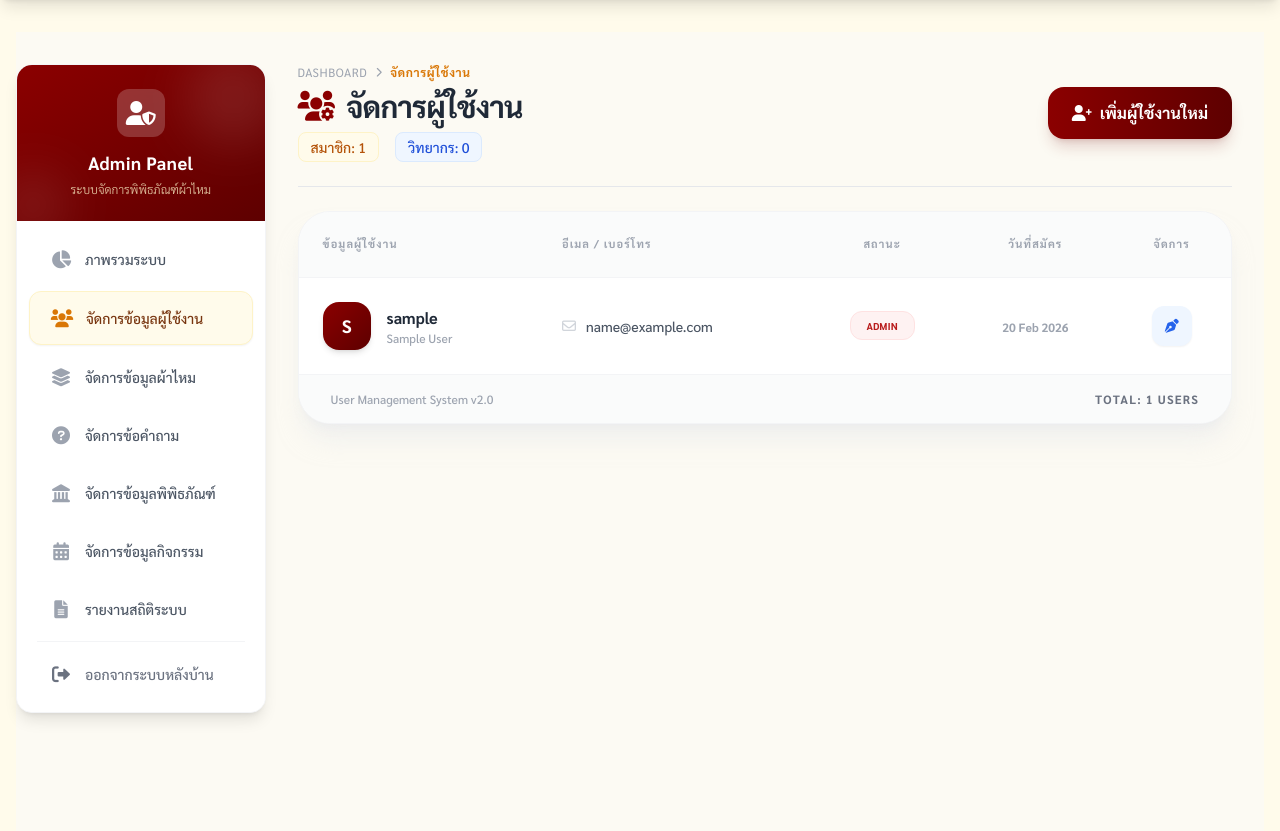
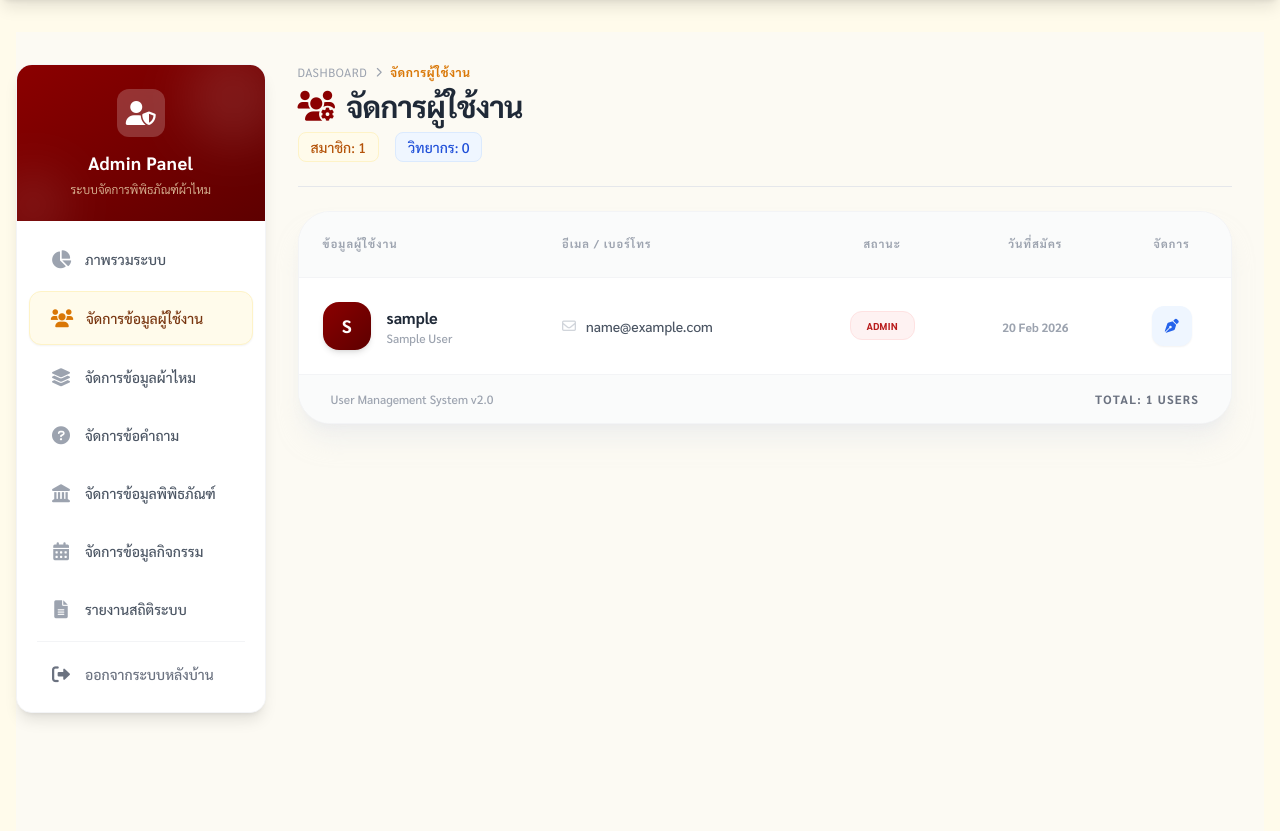
Before and after one commit to Chaitawat02/PROJECT68, a Django app: page /admin-panel/manage-users/ in a window 1280 px wide. Shown: the part 74-905 px from the top of the page. Run offline with Django 5.2, Linux system fonts and the light colour scheme; the visitor is signed in with stand-in values (Sample User, id 1); data comes from the database, SQL or seed files in the repository; data that the repository does not hold is empty; some libraries are stand-ins or nearby versions.

Commit message:
Fix admin and migrations

```diff
--- a/main/templates/admin_panel/Users/admin_users.html
+++ b/main/templates/admin_panel/Users/admin_users.html
@@ -32,11 +32,6 @@
                     <span class="text-blue-700 bg-blue-50 px-3 py-1 rounded-lg border border-blue-100">วิทยากร: {{ speaker_count }}</span>
                 </div>
             </div>
-
-            <button onclick="openAddUserModal()" class="inline-flex items-center justify-center bg-gradient-to-r from-[#8B0000] to-[#5e0000] text-white px-6 py-3.5 rounded-2xl shadow-lg shadow-red-900/20 hover:shadow-xl hover:-translate-y-1 transition-all duration-300 font-bold group">
-                <i class="fas fa-user-plus mr-2 group-hover:scale-110 transition-transform"></i>
-                เพิ่มผู้ใช้งานใหม่
-            </button>
         </div>
 
         {% if messages %}
```
